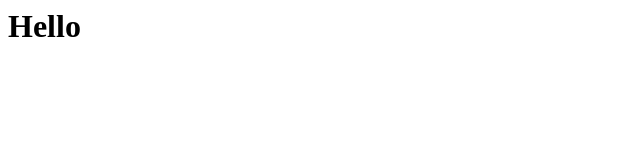
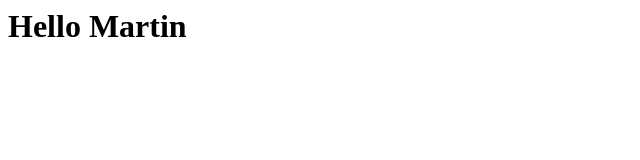
Before and after one commit to Test-account-0123/Test, a plain HTML site: page index.html in a window 1280 px wide. Shown: the whole page, without its empty margins (0-640 px from the left). Drawn offline with Linux system fonts and the light colour scheme.

Commit message:
Se modifico index.html

```diff
--- a/index.html
+++ b/index.html
@@ -1,6 +1,6 @@
 <html>
   <head></head>
   <body>
-    <h1>Hello</h1>
+    <h1>Hello Martin</h1>
   </body>
 </html>
```
